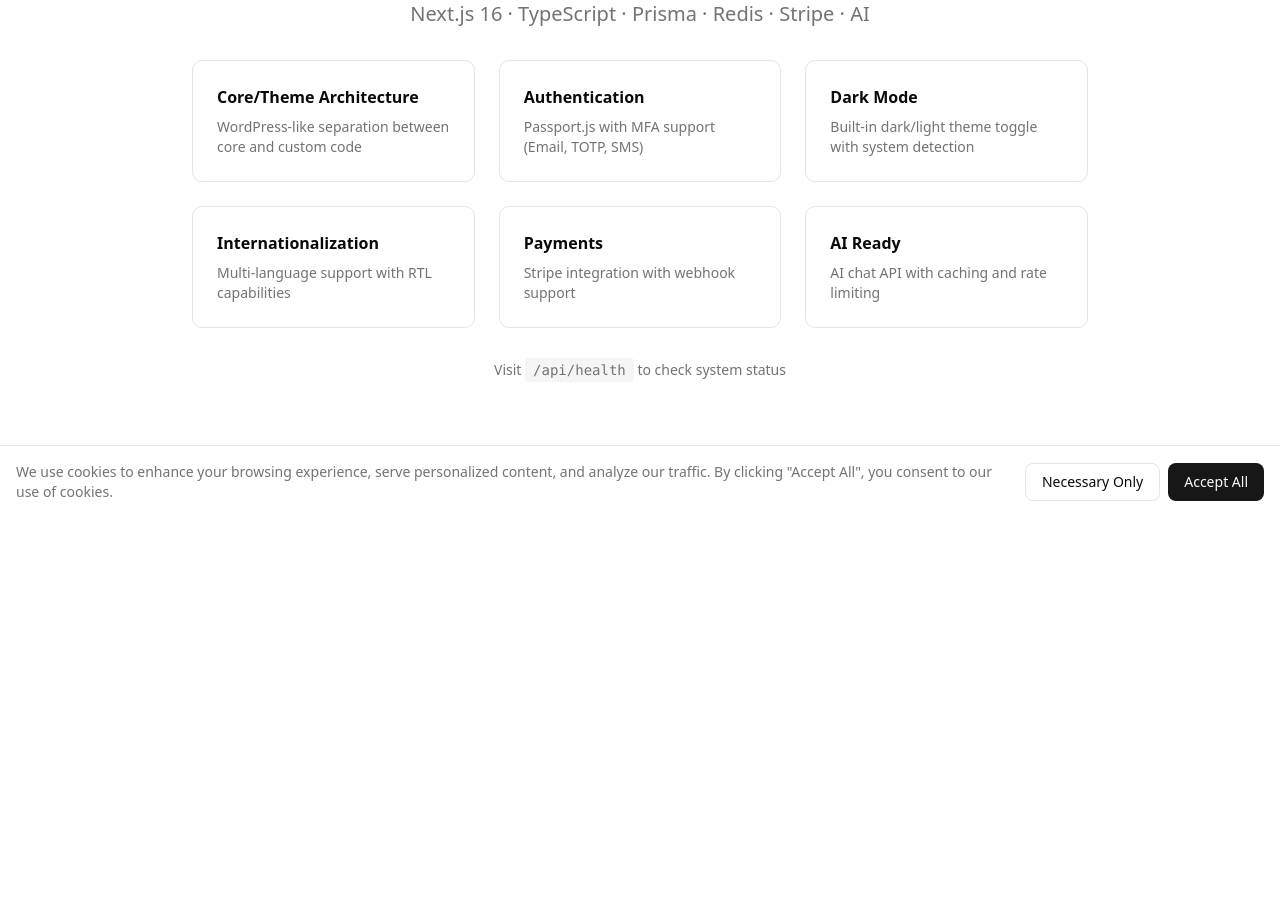
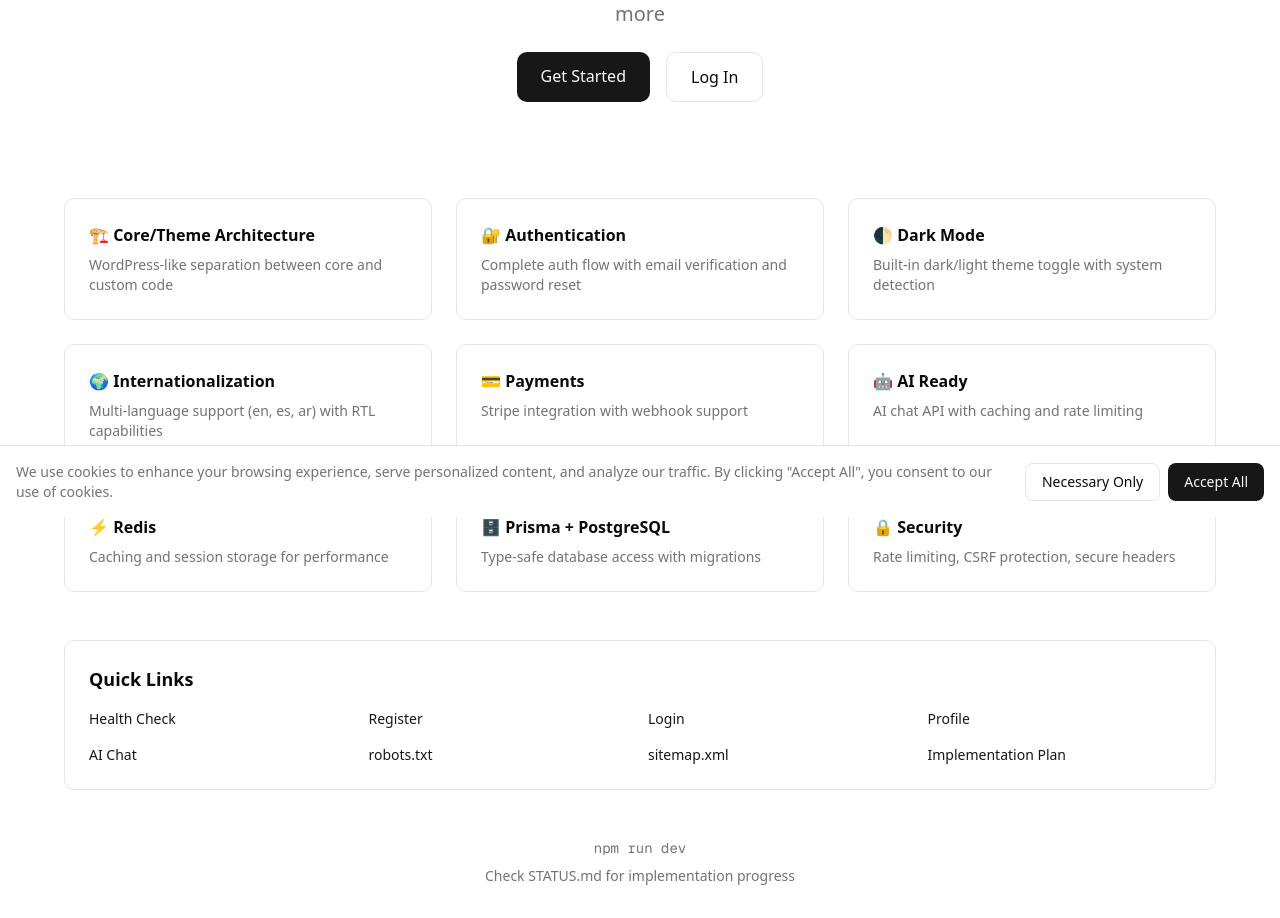
Before and after one commit to ralphdp/Boiler, a Next.js app: page / in a window 1280 px wide. Shown: the part 282-1200 px from the top of the page. Before the commit the page ends 800 px from the top, so only its background shows below. Built offline with nearby package versions, Linux system fonts and the light colour scheme.

Commit message:
Update homepage with comprehensive feature showcase and navigation

```diff
--- a/app/page.tsx
+++ b/app/page.tsx
@@ -1,62 +1,140 @@
 import { ThemeToggle } from '@/components/core/theme-toggle/theme-toggle';
+import { LanguageSelector } from '@/components/core/language-selector/language-selector';
+import Link from 'next/link';
 
 export default function Home() {
   return (
-    <div className="min-h-screen flex flex-col items-center justify-center p-8">
-      <div className="max-w-4xl w-full space-y-8">
-        <div className="flex justify-end">
-          <ThemeToggle />
+    <div className="min-h-screen p-8">
+      <div className="max-w-6xl mx-auto space-y-12">
+        <div className="flex justify-between items-center">
+          <div className="text-2xl font-bold">Boilerplate</div>
+          <div className="flex items-center gap-4">
+            <LanguageSelector />
+            <ThemeToggle />
+          </div>
         </div>
 
-        <div className="text-center space-y-4">
+        <div className="text-center space-y-6 py-12">
           <h1 className="text-6xl font-bold bg-gradient-to-r from-primary to-primary/50 bg-clip-text text-transparent">
-            Boilerplate
+            Next.js 16 Boilerplate
           </h1>
-          <p className="text-xl text-muted-foreground">
-            Next.js 16 · TypeScript · Prisma · Redis · Stripe · AI
+          <p className="text-xl text-muted-foreground max-w-2xl mx-auto">
+            Enterprise-grade boilerplate with authentication, payments, AI, and more
           </p>
+          <div className="flex justify-center gap-4">
+            <Link
+              href="/core/en/register"
+              className="px-6 py-3 bg-primary text-primary-foreground rounded-lg hover:bg-primary/90 transition-colors"
+            >
+              Get Started
+            </Link>
+            <Link
+              href="/core/en/login"
+              className="px-6 py-3 border rounded-lg hover:bg-accent transition-colors"
+            >
+              Log In
+            </Link>
+          </div>
         </div>
 
         <div className="grid grid-cols-1 md:grid-cols-2 lg:grid-cols-3 gap-6">
           <FeatureCard
-            title="Core/Theme Architecture"
+            title="🏗️ Core/Theme Architecture"
             description="WordPress-like separation between core and custom code"
+            link="/PLAN.md"
           />
           <FeatureCard
-            title="Authentication"
-            description="Passport.js with MFA support (Email, TOTP, SMS)"
+            title="🔐 Authentication"
+            description="Complete auth flow with email verification and password reset"
+            link="/core/en/login"
           />
           <FeatureCard
-            title="Dark Mode"
+            title="🌓 Dark Mode"
             description="Built-in dark/light theme toggle with system detection"
           />
           <FeatureCard
-            title="Internationalization"
-            description="Multi-language support with RTL capabilities"
+            title="🌍 Internationalization"
+            description="Multi-language support (en, es, ar) with RTL capabilities"
+          />
+          <FeatureCard title="💳 Payments" description="Stripe integration with webhook support" />
+          <FeatureCard
+            title="🤖 AI Ready"
+            description="AI chat API with caching and rate limiting"
+            link="/core/en/ai/chat"
+          />
+          <FeatureCard title="⚡ Redis" description="Caching and session storage for performance" />
+          <FeatureCard
+            title="🗄️ Prisma + PostgreSQL"
+            description="Type-safe database access with migrations"
           />
           <FeatureCard
-            title="Payments"
-            description="Stripe integration with webhook support"
-          />
-          <FeatureCard
-            title="AI Ready"
-            description="AI chat API with caching and rate limiting"
+            title="🔒 Security"
+            description="Rate limiting, CSRF protection, secure headers"
           />
         </div>
 
-        <div className="text-center text-sm text-muted-foreground">
-          <p>Visit <code className="px-2 py-1 bg-muted rounded">/api/health</code> to check system status</p>
+        <div className="bg-card p-6 rounded-lg border space-y-4">
+          <h3 className="font-semibold text-lg">Quick Links</h3>
+          <div className="grid grid-cols-2 md:grid-cols-4 gap-4 text-sm">
+            <Link href="/core/api/health" className="text-primary hover:underline">
+              Health Check
+            </Link>
+            <Link href="/core/en/register" className="text-primary hover:underline">
+              Register
+            </Link>
+            <Link href="/core/en/login" className="text-primary hover:underline">
+              Login
+            </Link>
+            <Link href="/core/en/profile" className="text-primary hover:underline">
+              Profile
+            </Link>
+            <Link href="/core/en/ai/chat" className="text-primary hover:underline">
+              AI Chat
+            </Link>
+            <Link href="/core/robots.txt" className="text-primary hover:underline">
+              robots.txt
+            </Link>
+            <Link href="/core/sitemap.xml" className="text-primary hover:underline">
+              sitemap.xml
+            </Link>
+            <Link href="/PLAN.md" target="_blank" className="text-primary hover:underline">
+              Implementation Plan
+            </Link>
+          </div>
+        </div>
+
+        <div className="text-center text-sm text-muted-foreground space-y-2">
+          <p className="font-mono">npm run dev</p>
+          <p>Check STATUS.md for implementation progress</p>
         </div>
       </div>
     </div>
   );
 }
 
-function FeatureCard({ title, description }: { title: string; description: string }) {
-  return (
-    <div className="p-6 border rounded-lg hover:border-primary/50 transition-colors">
+function FeatureCard({
+  title,
+  description,
+  link,
+}: {
+  title: string;
+  description: string;
+  link?: string;
+}) {
+  const content = (
+    <div className="p-6 border rounded-lg hover:border-primary/50 transition-colors h-full">
       <h3 className="font-semibold mb-2">{title}</h3>
       <p className="text-sm text-muted-foreground">{description}</p>
     </div>
   );
+
+  if (link) {
+    return (
+      <Link href={link} className="block h-full">
+        {content}
+      </Link>
+    );
+  }
+
+  return content;
 }
```
